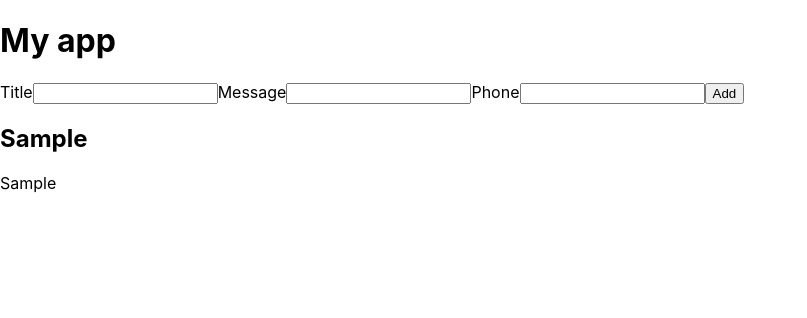
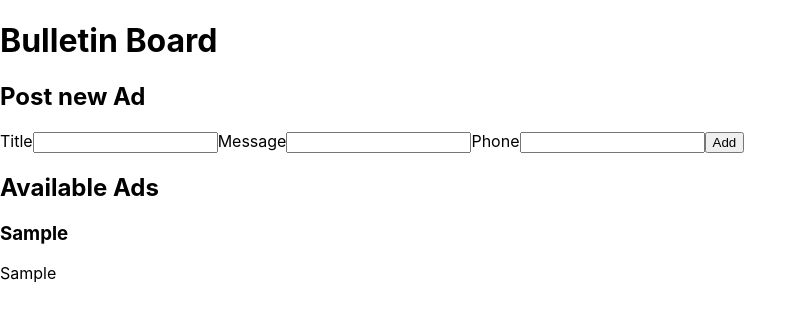
Before and after one commit to tishksenia/bulletin-board, a React (Create React App) app: page / in a window 1280 px wide. Both pictures are taken after typing "Sample", "Sample", "Sample" into the empty fields and a click on the input "Add". Shown: the top 318 px of the page, without its empty margins (0-807 px from the left). Built offline with nearby package versions, Linux system fonts and the light colour scheme.

Commit message:
Readme plus some code cleanup

```diff
--- a/src/App.js
+++ b/src/App.js
@@ -6,8 +6,8 @@ import './App.css';
 class App extends React.Component {
   constructor(props) {
     super(props);
+    this.appTitle = "Bulletin Board";
     this.state = {
-
         AdsArray: []
     }
   }
@@ -46,10 +46,11 @@ class App extends React.Component {
     ads.push(adItem);
     this.setState({ AdsArray: ads });
   }
+
   render() {
     return (
       <div className="App">
-        <h1>My app</h1>
+        <h1>{this.appTitle}</h1>
         <Form addItem={this.addNewAdItem} />
         <AdsList ads={this.state.AdsArray} sort={this.sortAds}/>
 
--- a/src/components/Ad.js
+++ b/src/components/Ad.js
@@ -5,7 +5,7 @@ class Ad extends React.Component {
     render() {
         return(
             <div>
-                <h2>{this.props.title}</h2>
+                <h3>{this.props.title}</h3>
                 <p>{this.props.message}</p>
                 <span>{this.props.phone}</span>
             </div>
--- a/src/components/AdsList.js
+++ b/src/components/AdsList.js
@@ -24,6 +24,7 @@ class AdsList extends React.Component {
     render() {
         return(
             <div className="ad-list">
+                <h2>Available Ads</h2>
                 {this.renderAds()}
             </div>
         );
--- a/src/components/Form.js
+++ b/src/components/Form.js
@@ -61,6 +61,7 @@ class Form extends React.Component {
     render() {
         return(
             <div>
+                <h2>Post new Ad</h2>
                 <form onSubmit={this.handleFormSubmit}>
                     <label>
                         Title
```
Also changed, not shown: 1 other file (tests, documents, lock files or other folders).
